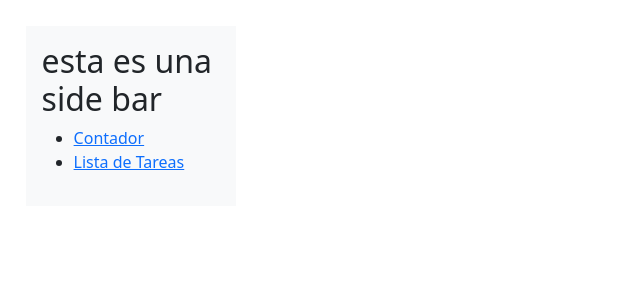
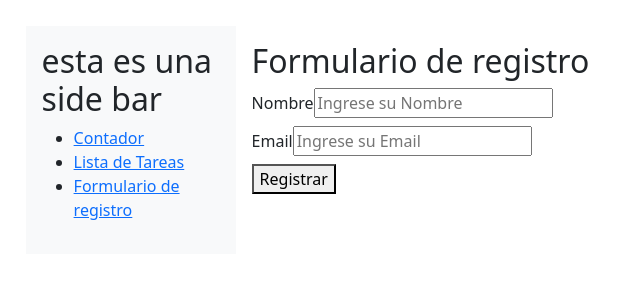
Before and after one commit to Juanvargas2002/vue-project, a Vue app: page /Registrar in a window 1280 px wide. Shown: the top 300 px of the page, without its empty margins (0-640 px from the left). Built offline with nearby package versions, Linux system fonts and the light colour scheme.

Commit message:
comit con el formulario

```diff
--- a/package.json
+++ b/package.json
@@ -10,8 +10,10 @@
     "lint": "eslint . --fix"
   },
   "dependencies": {
+    "@vee-validate/yup": "^4.15.0",
     "bootstrap": "^5.3.5",
     "pinia": "^3.0.1",
+    "vee-validate": "^4.15.0",
     "vue": "^3.5.13",
     "vue-router": "^4.5.0"
   },
--- /dev/null
+++ b/src/Modules/Registro/Schemas/ValidetionSchema.js
@@ -0,0 +1,6 @@
+import * as yup from 'yup'
+
+export const schema = yup.object({
+    nombre: yup.string().required(),
+    email: yup.string().email().required()
+});
--- /dev/null
+++ b/src/Modules/Registro/Views/RegistroView.vue
@@ -0,0 +1,30 @@
+<script setup>
+    import { Form, Field, ErrorMessage } from 'vee-validate'
+    import {schema} from '../Schemas/ValidetionSchema'
+
+    const onsubmit = ()=>{
+        console.log('El esquema de validacion se ha enviado correctamente')
+    }
+</script>
+<template>
+    <div>
+        <h2>Formulario de registro</h2>
+    <Form :validation-schema="schema" @submit="onsubmit">
+        <div class="mb-2">
+            <label for="nombre">Nombre</label>
+            <Field type="text" name="nombre" id="nombre" placeholder="Ingrese su Nombre"/>
+            <ErrorMessage name="nombre"></ErrorMessage>
+        </div>
+        <div class="mb-2">
+            <label for="correo">Email</label>
+            <Field type="email" name="email" id="correo" placeholder="Ingrese su Email"/>
+            <ErrorMessage name="email"></ErrorMessage>
+        </div>
+        <div class="mb-2">
+            <button type="submit">Registrar</button>
+        </div>
+    </Form>
+    </div>
+</template>
+<style scoped>
+</style>
--- a/src/components/SideBar.vue
+++ b/src/components/SideBar.vue
@@ -11,6 +11,9 @@
         <li>
         <router-link to="/Lista-de-tareas">Lista de Tareas</router-link>
         </li>
+        <li>
+        <router-link to="/Registrar">Formulario de registro</router-link>
+        </li>
         </ul>
     </div>
 </template>
--- a/src/router/index.js
+++ b/src/router/index.js
@@ -12,12 +12,17 @@
     {
       path: '/Contador',
       name: 'contador',
-      component: () => import('../components/Contador.vue'),
+      component: () => import('../Modules/Contador/Component/Contador.vue'),
     },
     {
       path: '/Lista-de-tareas',
       name: 'Lista De Tareas',
-      component: () => import('../components/ListaDeTareas.vue'),
+      component: () => import('../Modules/Lista de tareas/Component/ListaDeTareas.vue'),
+    },
+    {
+      path: '/Registrar',
+      name: 'Registrar',
+      component: () => import('../Modules/Registro/Views/RegistroView.vue'),
     },
   ],
 })
```
Also changed, not shown: src/Modules/Contador/Component/Contador.vue (renamed from src/components/Contador.vue), src/Modules/Lista de tareas/Component/ListaDeTareas.vue (renamed from src/components/ListaDeTareas.vue), 1 other file (tests, documents, lock files or other folders).
